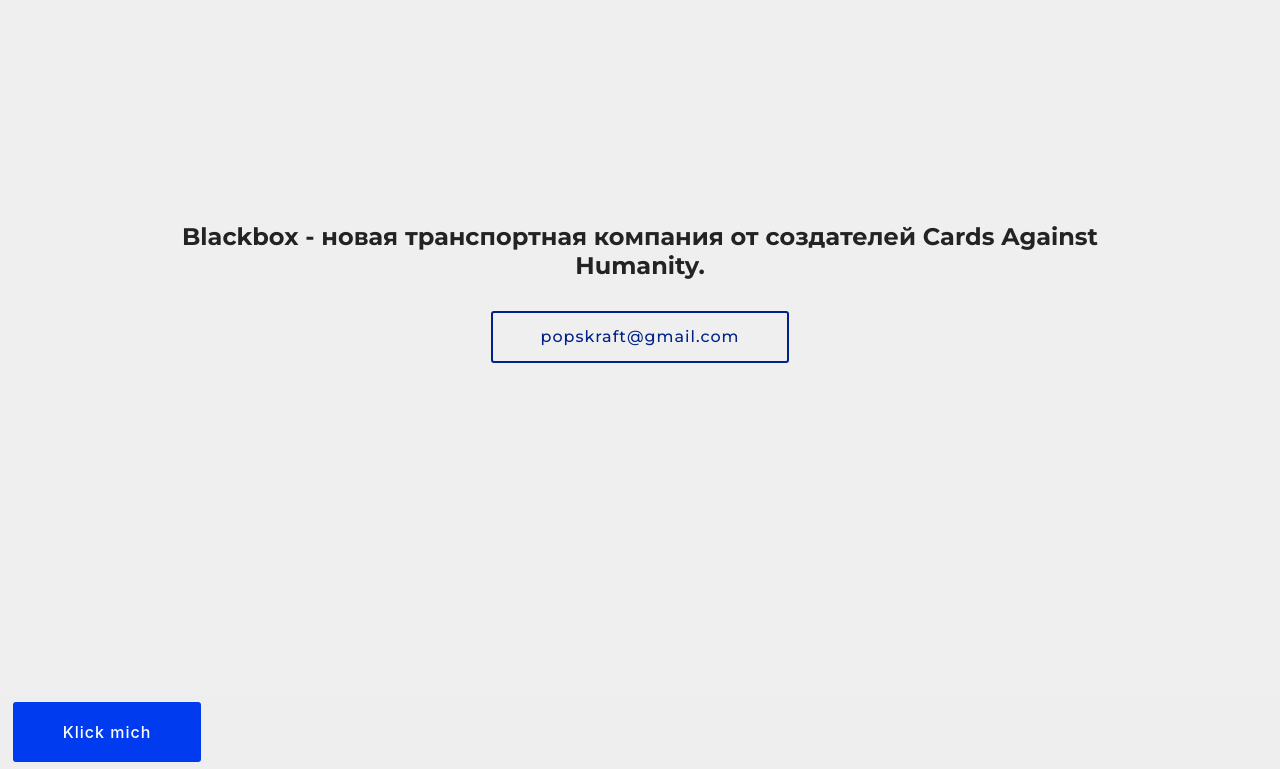
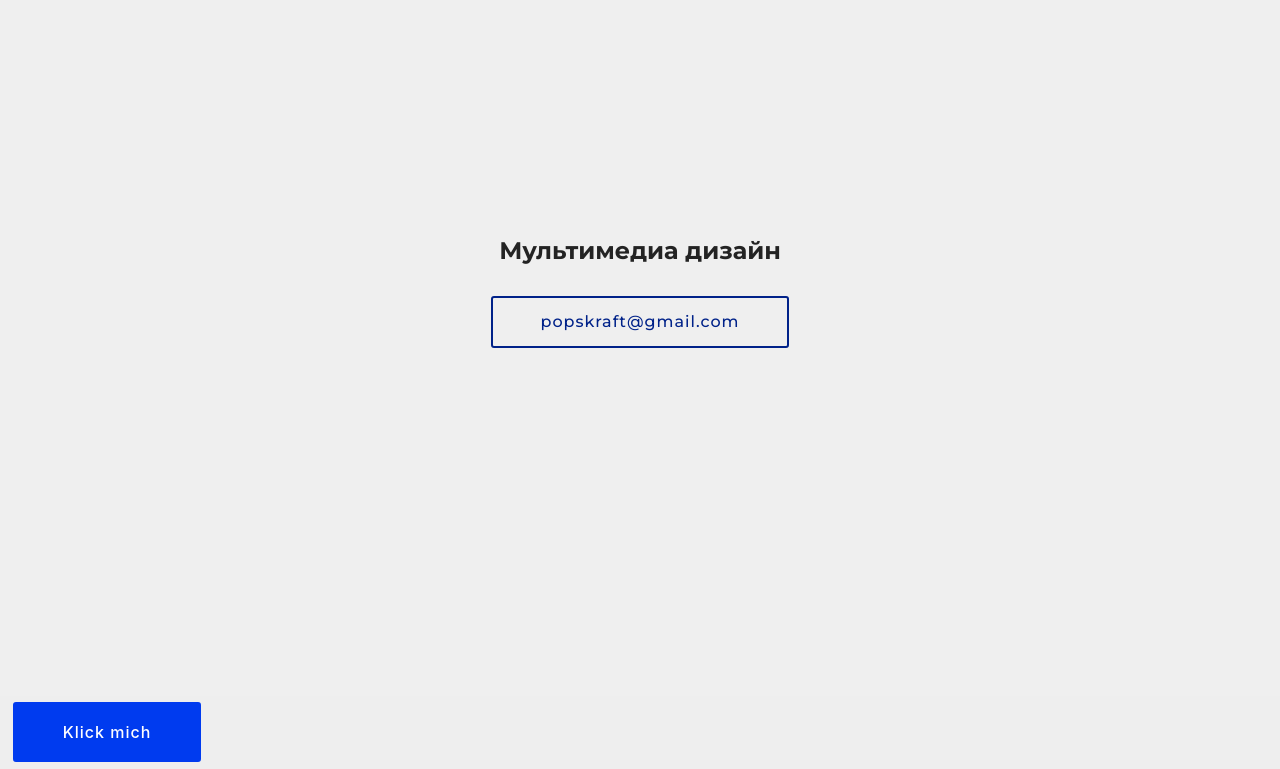
Before and after one commit to alexpopdesign/alexpopdesign.github.io, a plain HTML site: page index.html in a window 1280 px wide. Shown: the part 104-873 px from the top of the page. Drawn offline with Linux system fonts and the light colour scheme.

Commit message:
create github pages

```diff
--- a/index.html
+++ b/index.html
@@ -53,7 +53,7 @@
     </nav>
 </section>
 
-<section class="engine"><a href="https://mobirise.info/e">make your own site for free</a></section><section class="cid-reLslIctTK mbr-fullscreen" id="header2-5">
+<section class="engine"><a href="https://mobirise.info/g">how to build your own website for free</a></section><section class="cid-reLslIctTK mbr-fullscreen" id="header2-5">
 
 
 
@@ -62,7 +62,7 @@
     <div class="container align-center">
         <div class="row justify-content-md-center">
             <div class="mbr-white col-md-10">
-                <h1 class="mbr-section-title mbr-bold pb-3 mbr-fonts-style display-5">Blackbox - новая транспортная компания от создателей Cards Against Humanity.</h1>
+                <h1 class="mbr-section-title mbr-bold pb-3 mbr-fonts-style display-5">Мультимедиа дизайн</h1>
 
 
                 <div class="mbr-section-btn"><a class="btn btn-md btn-primary-outline display-4" href="mailto:popskraft@gmail.com">popskraft@gmail.com</a></div>
```
Also changed, not shown: 1 other file.
